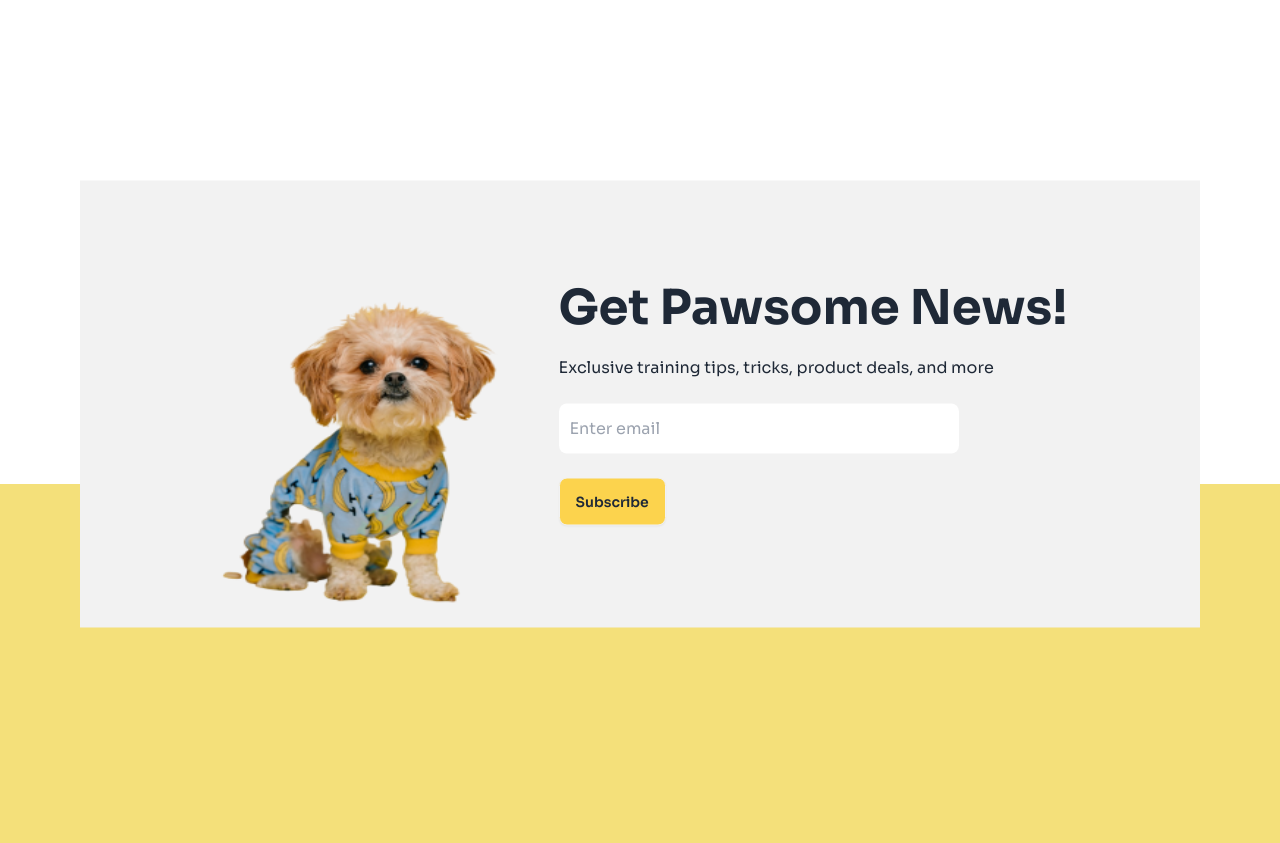
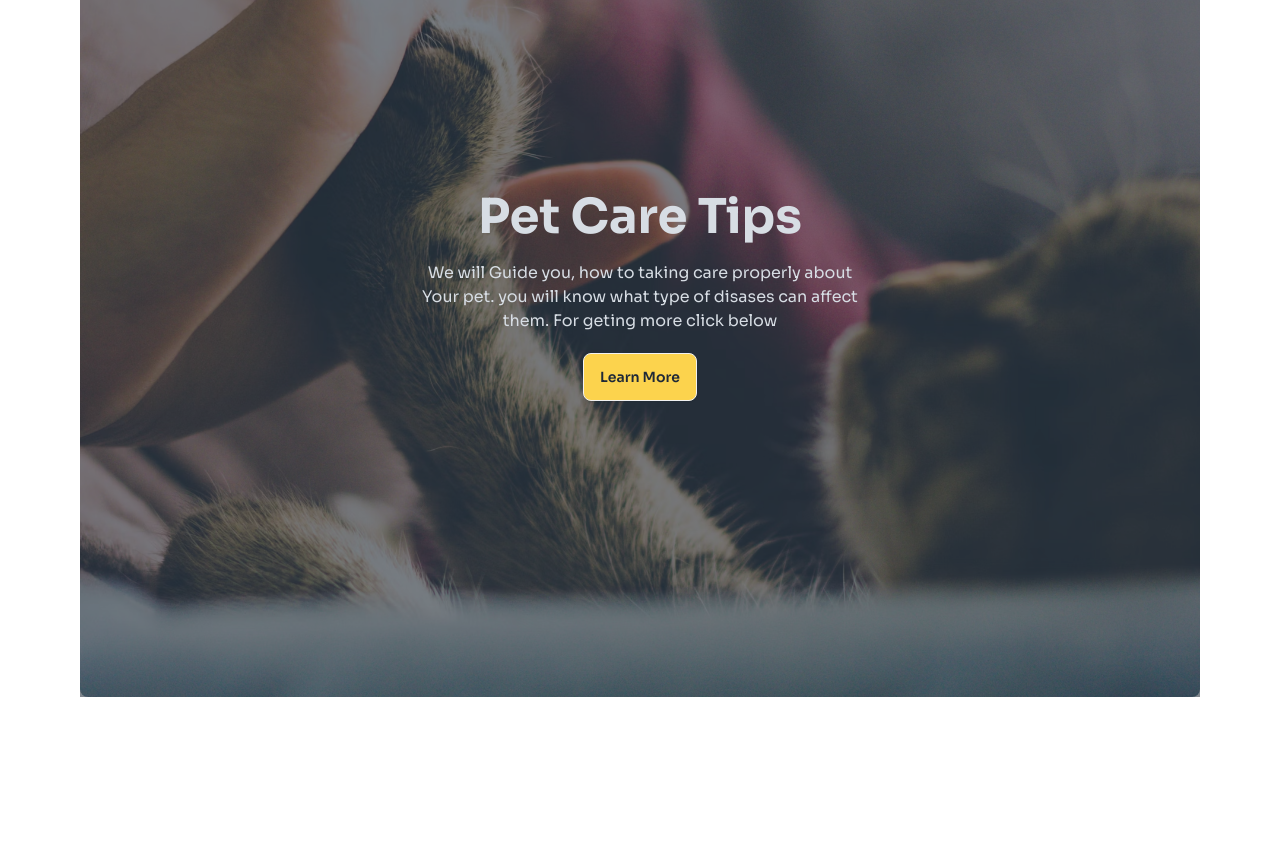
Before and after one commit to Husne-Jidan/Assignment-3, a plain HTML site: page index.html in a window 1280 px wide. Shown: the part 2837-3680 px from the top of the page. Drawn offline with nearby package versions, Linux system fonts and the light colour scheme.

Commit message:
all challange completed

```diff
--- a/index.html
+++ b/index.html
@@ -339,8 +339,27 @@
       </div>
     </section>
 
-    <!--chalange section-->
-    <div class="hero bg-base-200 mt-20 lg:mt-40 transform translate-y-1/3 lg:translate-y-1/2">
+    <!--challange part-1-->
+
+    <section>
+      <div
+  class="hero min-h-screen mt-[100px] rounded-lg"
+  style="background-image: url(image/c1-assets/pet.avif);">
+  <div class="hero-overlay bg-opacity-60"></div>
+  <div class="hero-content text-neutral-content text-center ">
+    <div class="max-w-md">
+      <h1 class="mb-5 text-5xl font-bold">Pet Care Tips</h1>
+      <p class="mb-5">
+        We will Guide you, how to taking care properly about Your pet. you will know what type of disases can affect them. For geting more click below
+      </p>
+      <button class="btn bg-amber-300">Learn More</button>
+    </div>
+  </div>
+</div>
+    </section>
+
+    <!--challange section part-2-->
+    <div class="hero bg-base-200 mt-20 lg:mt-40 transform translate-y-1/3 lg:translate-y-1/2 rounded-lg">
       <div class="hero-content flex-col lg:flex-row px-5 lg:px-20 ">
         <img src="image/c1-assets/cute-pet-small.png" class="max-w-sm rounded-lg w-full lg:w-[330px] h-auto lg:h-[415px]" />
         <div>
```
Also changed, not shown: image/c1-assets/pet.avif (added).
